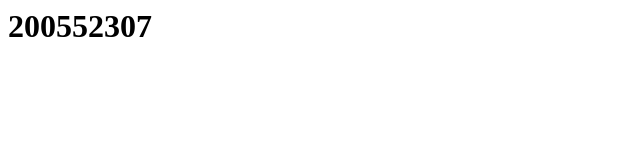
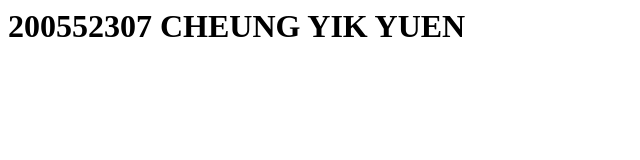
Before and after one commit to qq453105084/classwork01, a plain HTML site: page index.html in a window 1280 px wide. Shown: the whole page, without its empty margins (0-640 px from the left). Drawn offline with Linux system fonts and the light colour scheme.

Commit message:
Update index.html

```diff
--- a/index.html
+++ b/index.html
@@ -6,6 +6,6 @@
     <title>Document</title>
 </head>
 <body>
-    <h1>200552307</h1>
+    <h1>200552307 CHEUNG YIK YUEN</h1>
 </body>
 </html>
```
